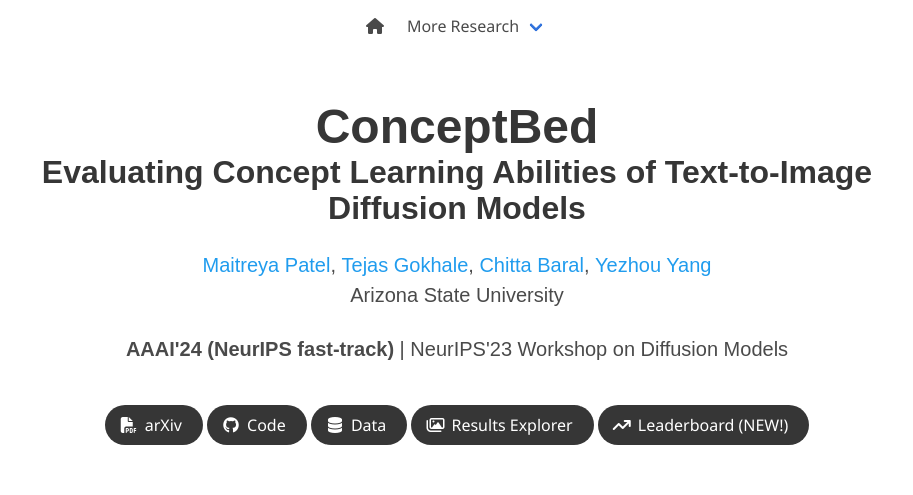
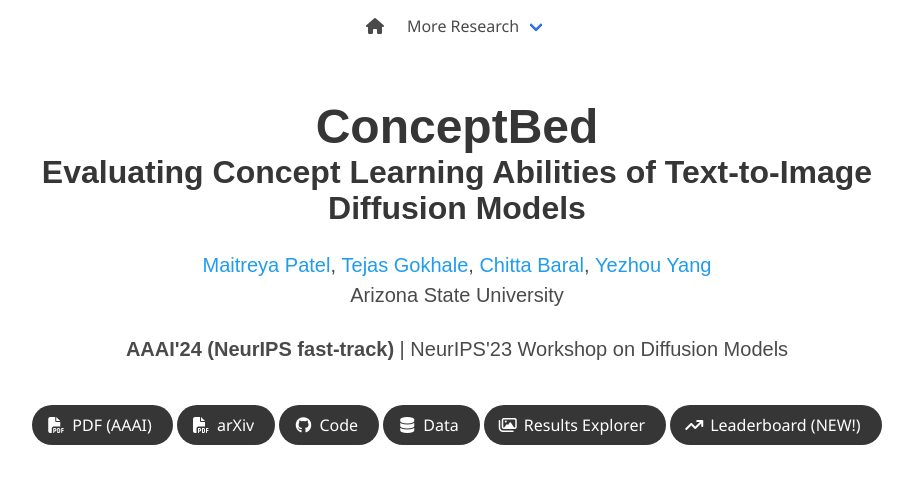
Before and after one commit to ConceptBed/conceptbed.github.io, a plain HTML site: page index.html in a window 1280 px wide. Shown: the top 495 px of the page, without its empty margins (183-1096 px from the left). Drawn offline with nearby package versions, Linux system fonts and the light colour scheme; some packages are replaced by stand-ins of ours; some icons are missing; a web font is replaced by a local one.

Commit message:
pdf update

```diff
--- a/index.html
+++ b/index.html
@@ -167,6 +167,15 @@
             <div class="column has-text-centered">
               <div class="publication-links">
                 <!-- PDF Link. -->
+                <span class="link-block">
+                  <a href="./AAAI_camera_ready.pdf"
+                    class="external-link button is-normal is-rounded is-dark">
+                    <span class="icon">
+                      <i class="fas fa-file-pdf"></i>
+                    </span>
+                    <span>PDF (AAAI)</span>
+                  </a>
+                </span>
                 <span class="link-block">
                   <a href="https://arxiv.org/abs/2306.04695" class="external-link button is-normal is-rounded is-dark">
                     <span class="icon">
```
